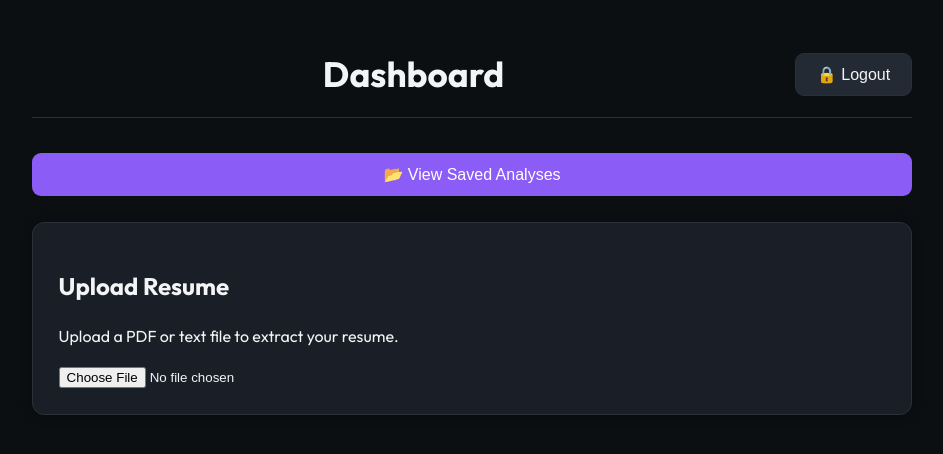
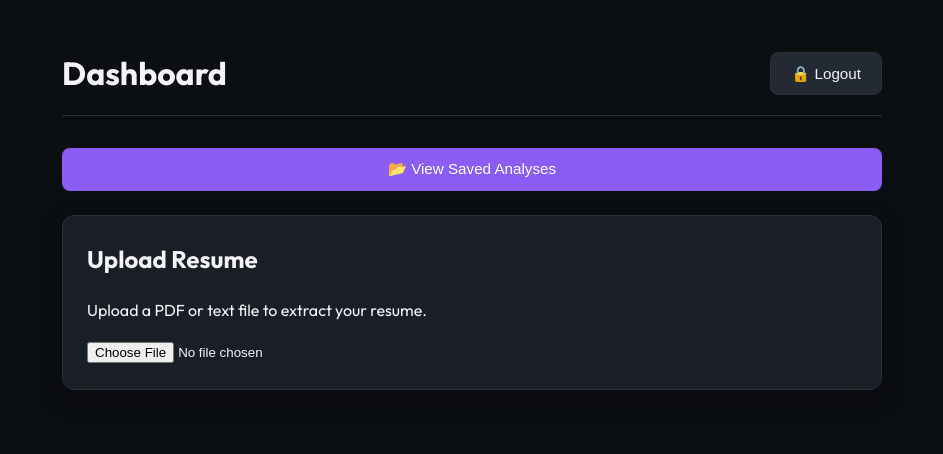
Before and after one commit to CNelson0306/ai-resume-checker, a Next.js app: page /dashboard in a window 1280 px wide. Shown: the top 454 px of the page, without its empty margins (168-1111 px from the left). Built offline with nearby package versions, Linux system fonts and the light colour scheme; sample sign-in values are in the browser's storage.

Commit message:
Update globals.css

```diff
--- a/styles/globals.css
+++ b/styles/globals.css
@@ -1,10 +1,6 @@
 @import url("https://fonts.googleapis.com/css2?family=Outfit:wght@300;400;500;600;700&display=swap");
 
 :root {
-  /* --------------------------- */
-  /* 🎨 Modern Tech UI Palette   */
-  /* --------------------------- */
-
   --bg: #0c0f12;
   --bg-soft: #14181e;
   --bg-surface: #1a1f27;
@@ -14,90 +10,82 @@
   --text: #f3f4f6;
   --text-muted: #9ca3af;
 
-  /* Accent - Vercel Purple */
   --accent: #8b5cf6;
   --accent-hover: #9f7afa;
 
-  /* Danger */
   --danger: #ef4444;
   --danger-hover: #f87171;
 
   --radius: 12px;
-  --radius-sm: 9px;
-  --transition: 0.22s ease;
-  --shadow: 0px 2px 10px rgba(0, 0, 0, 0.3);
+  --radius-sm: 8px;
+  --transition: 0.2s ease;
+  --shadow: 0 8px 24px rgba(0, 0, 0, 0.35);
 }
 
-/* --------------------------- */
-/* 🖥 Global Layout            */
-/* --------------------------- */
+/* ---------------------------
+   Global
+--------------------------- */
+
+*,
+*::before,
+*::after {
+  box-sizing: border-box;
+}
 
 body {
   font-family: "Outfit", sans-serif;
   background: var(--bg);
   color: var(--text);
   margin: 0;
-  padding: 0;
-  line-height: 1.5;
+  line-height: 1.6;
 }
 
 main {
-  max-width: 880px;
+  max-width: 860px;
   margin: 3rem auto;
-  padding: 0 1.4rem;
+  padding: 0 1.25rem;
 }
 
-/* --------------------------- */
-/* 🧭 Header Layout            */
-/* --------------------------- */
+/* ---------------------------
+   Header
+--------------------------- */
 
 .page-header {
   display: flex;
+  align-items: center;
   justify-content: space-between;
-  align-items: center;
-  margin-bottom: 2.2rem;
+  margin-bottom: 2rem;
   padding-bottom: 1rem;
   border-bottom: 1px solid var(--border);
 }
 
 .page-header h1 {
-  margin: 0 auto;
-  text-align: center;
-  font-size: 2.2rem;
-  flex: 1;
+  font-size: 2rem;
+  margin: 0;
 }
 
-.header-actions {
-  margin-left: auto;
-  display: flex;
-  gap: 0.8rem;
-}
-
-/* --------------------------- */
-/* 🟣 Buttons (Tech Style)     */
-/* --------------------------- */
+/* ---------------------------
+   Buttons
+--------------------------- */
 
 button {
-  padding: 0.7rem 1.3rem;
   border-radius: var(--radius-sm);
   border: 1px solid transparent;
-  font-size: 1rem;
+  font-size: 0.95rem;
+  padding: 0.7rem 1.25rem;
   font-weight: 500;
   cursor: pointer;
   transition: var(--transition);
 }
 
-/* Primary = Purple gradient-ish subtle effect */
 button.primary {
   background: var(--accent);
   color: white;
-  box-shadow: 0 0 0 transparent;
 }
 button.primary:hover {
   background: var(--accent-hover);
 }
 
-/* Secondary = Soft Slate */
 button.secondary {
   background: var(--bg-surface-light);
   border: 1px solid var(--border);
@@ -107,69 +95,64 @@ button.secondary:hover {
   background: #2a313c;
 }
 
-/* Danger */
-button.delete {
-  background: var(--danger);
-  color: white;
-}
-button.delete:hover {
-  background: var(--danger-hover);
-}
-
-/* Full width utility */
-.full {
+button.full {
   width: 100%;
 }
 
-/* --------------------------- */
-/* 🟦 Cards / Containers       */
-/* --------------------------- */
+/* ---------------------------
+   Cards / Sections
+--------------------------- */
 
-.card,
-.upload-container,
-section,
-.analysis {
+section.card {
   background: var(--bg-surface);
   border: 1px solid var(--border);
-  padding: 1.6rem;
   border-radius: var(--radius);
-  margin-top: 1.6rem;
+  padding: 1.5rem;
+  margin-top: 1.5rem;
   box-shadow: var(--shadow);
 }
 
-.card.tech {
-  background: var(--bg-surface-light);
-  border: 1px solid rgba(255, 255, 255, 0.05);
+section.card h2,
+section.card h3 {
+  margin-top: 0;
 }
 
-/* Login centered card */
-.card-center {
-  max-width: 430px;
-  margin: 7rem auto;
-  text-align: center;
-  background: var(--bg-surface-light);
-  padding: 2rem;
+/* ---------------------------
+   Textareas (IMPORTANT)
+--------------------------- */
+
+textarea {
+  display: block;
+  width: 100%;
+  max-width: 100%;
+  min-height: 160px;
+
+  background: var(--bg-soft);
+  color: var(--text);
+
+  border: 1px solid var(--border);
+  border-radius: var(--radius-sm);
+
+  padding: 0.9rem 1rem;
+  margin-top: 0.75rem;
+
+  font-family: "Outfit", monospace;
+  font-size: 0.9rem;
+  line-height: 1.55;
+
+  resize: vertical;
+  overflow-wrap: anywhere;
 }
 
-/* --------------------------- */
-/* 📝 Textareas                */
-/* --------------------------- */
-
-textarea {
-  width: 100%;
-  min-height: 130px;
-  background: var(--bg-soft);
-  color: var(--text);
-  border: 1px solid var(--border);
-  padding: 1rem;
-  border-radius: var(--radius);
-  resize: vertical;
-  font-family: "Outfit", sans-serif;
+/* Make extracted text feel “read-only” */
+textarea[readonly] {
+  opacity: 0.9;
+  background: #11151a;
 }
 
-/* --------------------------- */
-/* 💾 Saved Analyses          */
-/* --------------------------- */
+/* ---------------------------
+   Saved analyses (unchanged)
+--------------------------- */
 
 .saved-list {
   display: flex;
@@ -181,10 +164,10 @@ textarea {
   background: var(--bg-surface-light);
   border: 1px solid var(--border);
   border-radius: var(--radius);
-  padding: 1.3rem;
+  padding: 1.25rem;
   cursor: pointer;
-  transition: var(--transition);
 }
+
 .saved-item:hover {
   background: #2b323e;
 }
@@ -200,37 +183,33 @@ textarea {
   color: var(--text-muted);
 }
 
-.text-box {
-  background: var(--bg-soft);
-  border: 1px solid var(--border);
-  padding: 0.9rem;
-  border-radius: var(--radius);
-  white-space: pre-wrap;
-  word-wrap: break-word;
-  font-family: "Outfit", monospace;
-  font-size: 0.9rem;
-  max-width: 100%;
-  width: 100%;
-  box-sizing: border-box;
-  overflow-x: auto;
+/* ---------------------------
+   Utilities
+--------------------------- */
+
+.mt-sm {
+  margin-top: 0.5rem;
+}
+.mt-md {
+  margin-top: 1rem;
+}
+.mt-lg {
+  margin-top: 1.5rem;
 }
 
-/* --------------------------- */
-/* 📱 Mobile                   */
-/* --------------------------- */
+/* ---------------------------
+   Mobile
+--------------------------- */
 
 @media (max-width: 600px) {
+  main {
+    margin: 2rem auto;
+  }
+
   .page-header {
     flex-direction: column;
     gap: 1rem;
-  }
-
-  .text-box {
-    max-width: 100%;
-  }
-
-  .header-actions {
-    margin-left: 0;
+    text-align: center;
   }
 
   button {
```
